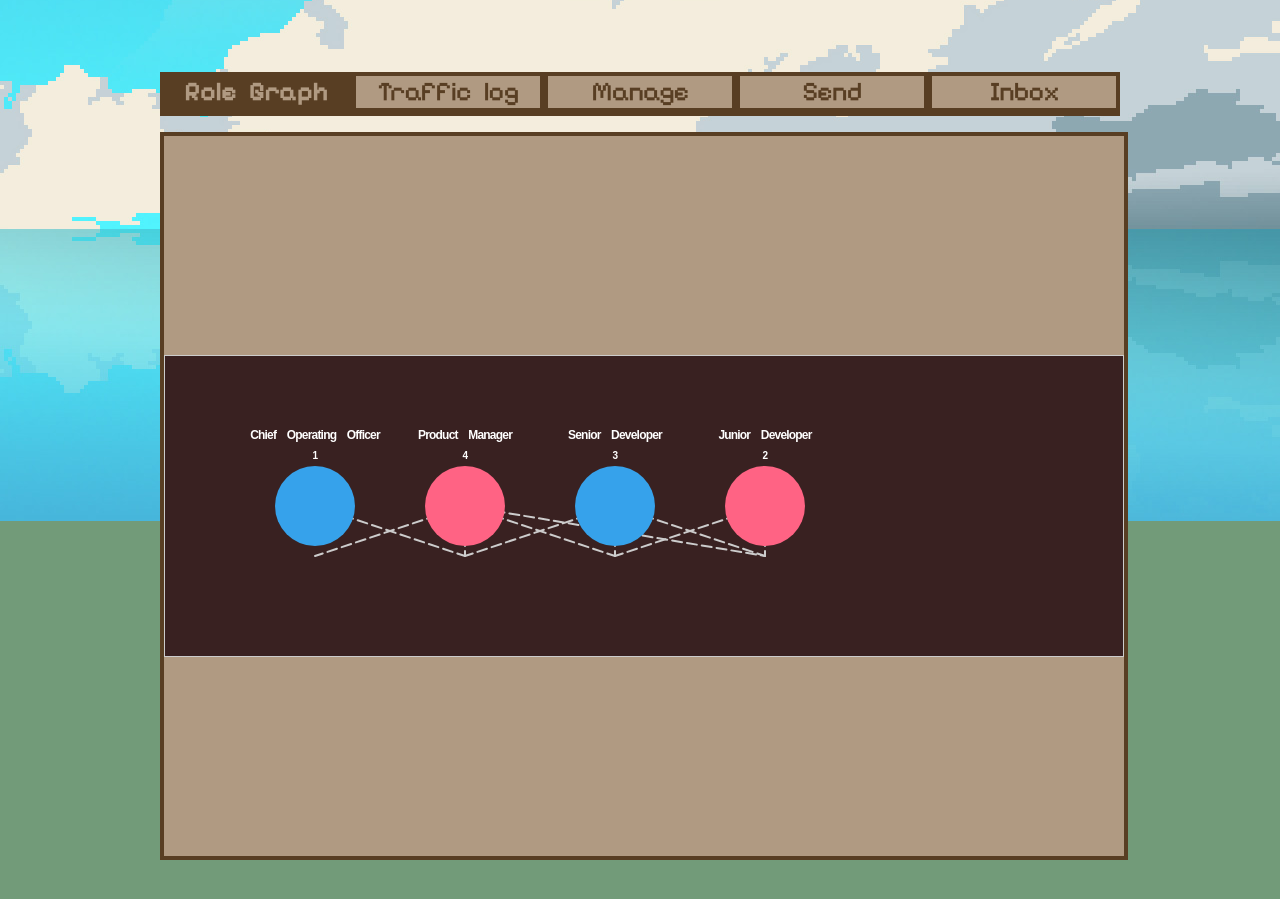
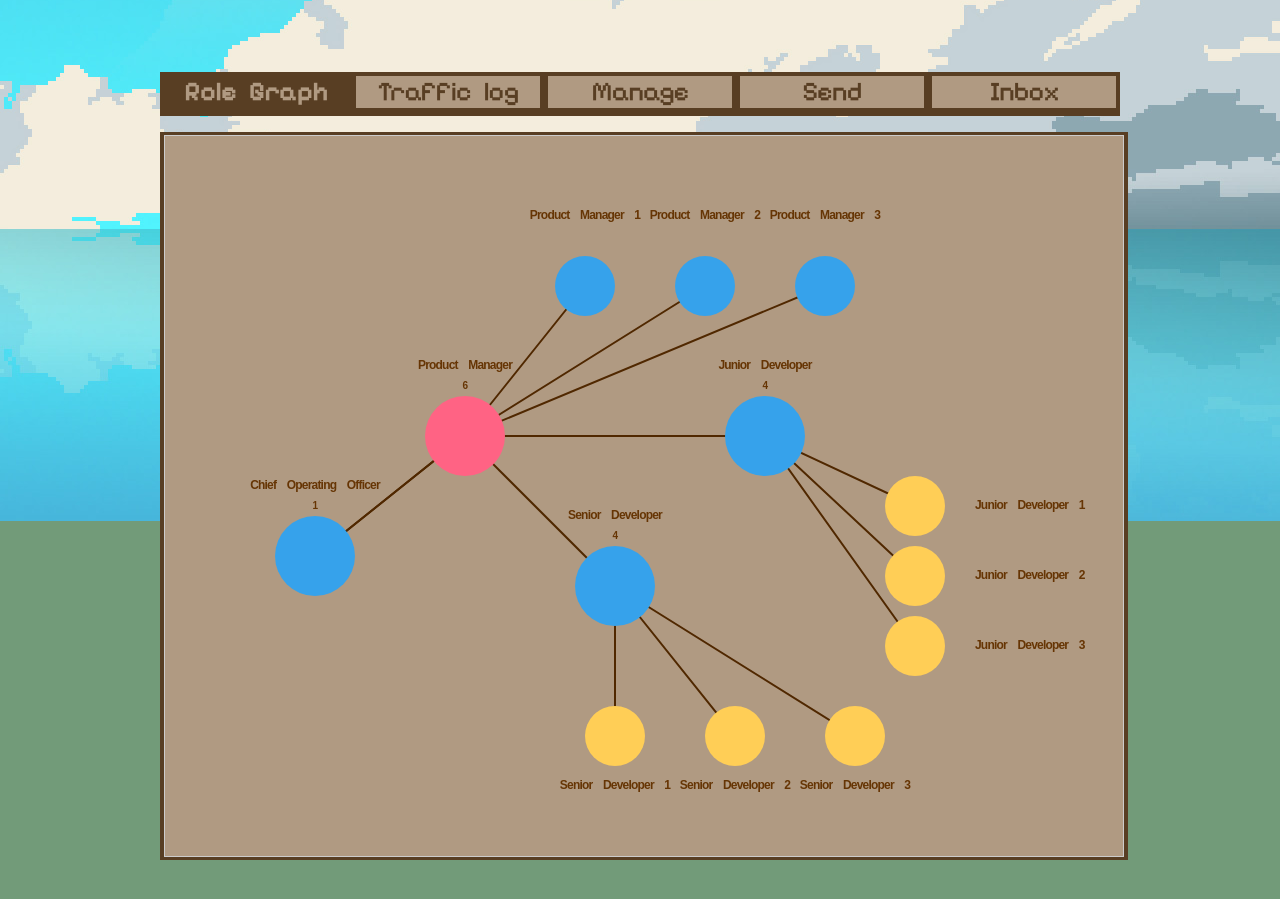
Before and after one commit to agw2005/rsa-encryption-discrete-math-v2, a React (Vite) app: page /product_manager in a window 1280 px wide. Shown: the part 559-1458 px from the top of the page. Built offline with nearby package versions, Linux system fonts and the light colour scheme; sample sign-in values are in the browser's storage.

Commit message:
init visual

```diff
--- a/src/Data/accessGraph.ts
+++ b/src/Data/accessGraph.ts
@@ -4,7 +4,27 @@ export interface accessgraph {
 
   export const accessGraph: accessgraph = {
     "Chief Operating Officer": ["Product Manager"],
-    "Product Manager": ["Chief Operating Officer", "Product Manager", "Senior Developer", "Junior Developer"],
-    "Senior Developer": ["Product Manager", "Senior Developer", "Junior Developer"],
-    "Junior Developer": ["Senior Developer", "Junior Developer"]
+    "Product Manager": [
+        "Chief Operating Officer",
+        "Product Manager 1",
+        "Product Manager 2",
+        "Product Manager 3",
+        "Junior Developer",
+        "Senior Developer"
+    ],
+    // End of Selection
+    "Senior Developer": [
+        "Product Manager",
+        "Senior Developer 1",
+        "Senior Developer 2",
+        "Senior Developer 3"
+    ],
+    // Removed as per instructions
+    "Junior Developer": [
+        "Product Manager",
+        "Junior Developer 1",
+        "Junior Developer 2",
+        "Junior Developer 3"
+    ],
+    // Removed as per instructions
   };
--- a/src/components/User/productManager/Graph.css
+++ b/src/components/User/productManager/Graph.css
@@ -1,12 +1,11 @@
 .graph-container {
   width: 100%;
-  height: 300px; /* Adjust height as needed */
+  height: 100%;
   display: flex;
   justify-content: center;
   align-items: center;
-  background-color: #392121; /* Background color for the graph area */
-  border: 1px solid #ccc; /* Optional border */
-  margin-top: 20px; /* Space above the graph */
+  background-color: var(--secondary-color);
+  margin-top: 0px;
 }
 
 .svg-container {
@@ -14,57 +13,56 @@
   height: 100%;
 }
 
-/* Styling for each role */
 .circle-Chief-Operating-Officer {
-  fill: #FF6384; /* Red */
+  fill: hsl(347, 89%, 45%);
 }
 
 .circle-Product-Manager {
-  fill: #36A2EB; /* Blue */
+  fill: #086eb2;
 }
 
 .line-Product-Manager {
-  stroke: #36A2EB; /* Blue */
+  stroke: #36A2EB;
 }
 .circle-Product-Manager-Branch1 {
-  fill: #36A2EB; /* Blue */
+  fill: #36A2EB;
 }
 
 .circle-Product-Manager-Branch2 {
-  fill: #36A2EB; /* Blue */
+  fill: #36A2EB;
 }
 
 .circle-Product-Manager-Branch3 {
-  fill: #36A2EB; /* Blue */
+  fill: #36A2EB;
 }
 
 .circle-Senior-Developer {
-  fill: #FFCE56; /* Yellow */
+  fill: #FFCE56;
 }
 
 .circle-Junior-Developer {
-  fill: #FFCE56; /* Yellow */
+  fill: #FFCE56;
 }
 
 .circle-Junior-Developer-Branch {
-  fill: #FFCE56; /* Yellow */
-  transition: transform 0.2s; /* Smooth transition for hover effects */
+  fill: #FFCE56;
+  transition: transform 0.2s;
 }
 
 .circle-Junior-Developer-Branch:hover {
-  transform: scale(1.1); /* Slightly enlarge circle on hover */
+  transform: scale(1.1);
 }
 
 line {
-  stroke: #ccc; /* Default line color */
-  stroke-width: 2; /* Line thickness */
-  stroke-linecap: round; /* Adjust line cap to prevent line from passing the circle */
-  stroke-dasharray: 10, 5; /* Dashed line effect */
+  stroke: #502800;
+  stroke-width: 2;
+  stroke-linecap: round;
 }
 
 text {
-  font-family: Arial, sans-serif; /* Font family for text */
-  font-weight: bold; /* Bold text for better visibility */
-  pointer-events: none; /* Prevent text from interfering with mouse events */
-  transform: translateY(-60px); /* Raise the role's name more */
+  font-family: Arial, sans-serif;
+  font-weight: bold;
+  pointer-events: none;
+  transform: translateY(-60px);
+  fill: #663504;
 }
--- a/src/components/User/productManager/Graph.tsx
+++ b/src/components/User/productManager/Graph.tsx
@@ -1,33 +1,28 @@
-import React from 'react';
-import { accessGraph } from '../../../Data/accessGraph'; // Import the access graph data
-import './Graph.css'; // Import the CSS file
+import React from 'react'
+import { accessGraph } from '../../../Data/accessGraph'
+import './Graph.css'
 
 const Graph: React.FC = () => {
-  // Define a color mapping for each role index
   const colorMapping: { [key: number]: string } = {
-    0: "#FF6384", // Red
-    1: "#36A2EB", // Blue
-    2: "#FFCE56", // Yellow
-    3: "#4BC0C0", // Teal
-    4: "#9966FF", // Purple
-    // Add more colors if needed
+    0: "#FF6384",
+    1: "#36A2EB",
+    2: "#FFCE56",
+    3: "#4BC0C0",
+    4: "#9966FF",
   };
 
-  // Welsh-Powell algorithm implementation
   const welshPowell = (graph: { [key: string]: string[] }) => {
     const colors: { [key: string]: number } = {};
-    const sortedRoles = Object.keys(graph).sort((a, b) => graph[b].length - graph[a].length); // Sort by degree
+    const sortedRoles = Object.keys(graph).sort((a, b) => graph[b].length - graph[a].length);
 
     for (const role of sortedRoles) {
       const assignedColors = new Set<number>();
-      // Check colors of adjacent roles
       for (const neighbor of graph[role]) {
         if (colors[neighbor] !== undefined) {
           assignedColors.add(colors[neighbor]);
         }
       }
 
-      // Assign the lowest available color
       let color = 0;
       while (assignedColors.has(color)) {
         color++;
@@ -38,32 +33,40 @@ const Graph: React.FC = () => {
     return colors;
   };
 
-  // Apply the Welsh-Powell algorithm to get colors for each role
   const colors = welshPowell(accessGraph);
 
-  // Transform the accessGraph data into a format suitable for the graph
   const data = Object.entries(accessGraph).map(([role, accessibleRoles]) => ({
     label: role,
-    value: accessibleRoles.length, // Count of accessible roles
-    color: colorMapping[colors[role]] || "#CCCCCC", // Use the color from the Welsh-Powell algorithm
-    accessibleRoles, // Keep track of accessible roles for drawing edges
+    value: accessibleRoles.length,
+    color: colorMapping[colors[role]] || "#CCCCCC",
+    accessibleRoles,
   }));
 
   return (
     <div className="graph-container">
-      <svg className="svg-container" width="100%" height="300">
+      <svg className="svg-container" width="100%" height="500">
         {data.map((item, index) => {
-          const x = (index + 1) * 150; // Calculate x position for circles
-          const y = 150; // Fixed y position for circles
+          const x = (index + 1) * 150;
+          let y = 150;
 
-          // Draw lines to accessible roles
+          if (item.label === "Chief Operating Officer") {
+            y = 420;
+          } else if (item.label === "Product Manager") {
+            y = 300;
+          } else if (item.label === "Senior Developer") {
+            y = 450;
+          } else if (item.label === "Junior Developer") {
+            y = 300;
+          }
+
           return (
             <React.Fragment key={index}>
+              {}
               {item.accessibleRoles.map((role) => {
                 const targetIndex = data.findIndex(d => d.label === role);
                 if (targetIndex !== -1) {
                   const targetX = (targetIndex + 1) * 150;
-                  const targetY = y + 50; // Adjust y position for branches
+                  const targetY = (targetIndex === index) ? y : (targetIndex === 0 ? 420 : 300);
                   return (
                     <line
                       key={role}
@@ -71,20 +74,87 @@ const Graph: React.FC = () => {
                       y1={y}
                       x2={targetX}
                       y2={targetY}
+                      stroke="#000000"
+                      strokeWidth="2"
+                      strokeLinecap="round"
+                      color='#663504'
                     />
                   );
                 }
                 return null;
               })}
-              <circle cx={x} cy={y} r="40" fill={item.color} />
-              <text x={x} y={y - 10} textAnchor="middle" alignmentBaseline="middle" fill="#fff" fontSize="12">{item.label}</text>
-              <text x={x} y={y + 10} textAnchor="middle" alignmentBaseline="middle" fill="#fff" fontSize="10">{item.value}</text>
+
+              {}
+              {item.label === "Product Manager" && ["Product Manager 1", "Product Manager 2", "Product Manager 3"].map((branch, branchIndex) => {
+                const branchX = x + (branchIndex + 1) * 120;
+                const branchY = y - 150;
+
+
+                const lineStartX = x;
+                const lineStartY = y;
+
+                return (
+                  <React.Fragment key={branch}>
+                    <line x1={lineStartX} y1={lineStartY} x2={branchX} y2={branchY} />
+                    <circle cx={branchX} cy={branchY} r="30" fill="#36A2EB" />
+                    <text x={branchX} y={branchY - 10} textAnchor="middle" alignmentBaseline="middle" fill="#fff" fontSize="12">{branch}</text>
+                  </React.Fragment>
+                );
+              })}
+
+              {}
+              {item.label === "Junior Developer" && ["Junior Developer 1", "Junior Developer 2", "Junior Developer 3"].map((branch, branchIndex) => {
+                const branchX = x + 150;
+                const branchY = y + (branchIndex + 1) * 70;
+                return (
+                  <React.Fragment key={branch}>
+                    <line x1={x} y1={y} x2={branchX} y2={branchY} />
+                    <circle cx={branchX} cy={branchY} r="30" fill="#FFCE56" />
+                    <text x={branchX + 60} y={branchY + 60} textAnchor="start" alignmentBaseline="middle" fill="#fff" fontSize="12">{branch}</text>
+                  </React.Fragment>
+                );
+              })}
+
+              {}
+              {item.label === "Senior Developer" && ["Senior Developer 1", "Senior Developer 2", "Senior Developer 3"].map((branch, branchIndex) => {
+                const branchX = x + (branchIndex * 120);
+                const branchY = y + 150;
+                return (
+                  <React.Fragment key={branch}>
+                    <line x1={x} y1={y} x2={branchX} y2={branchY} />
+                    <circle cx={branchX} cy={branchY} r="30" fill="#FFCE56" />
+                    <text x={branchX} y={branchY + 110} textAnchor="middle" alignmentBaseline="middle" fill="#fff" fontSize="12">{branch}</text>
+                  </React.Fragment>
+                );
+              })}
+
             </React.Fragment>
           );
+        })}
+
+        {}
+        {data.map((item, index) => {
+          const x = (index + 1) * 150;
+          let y = item.label === "Chief Operating Officer" ? 420 :
+                  item.label === "Product Manager" ? 300 :
+                  item.label === "Senior Developer" ? 450 :
+                  item.label === "Junior Developer" ? 300 :
+                  null;
+
+          if (y !== null) {
+            return (
+              <React.Fragment key={`main-circle-${index}`}>
+                <circle cx={x} cy={y} r="40" fill={item.color} />
+                <text x={x} y={y - 10} textAnchor="middle" alignmentBaseline="middle" fill="#fff" fontSize="12">{item.label}</text>
+                <text x={x} y={y + 10} textAnchor="middle" alignmentBaseline="middle" fill="#fff" fontSize="10">{item.value}</text>
+              </React.Fragment>
+            );
+          }
+          return null;
         })}
       </svg>
     </div>
   );
 };
 
-export default Graph;
+export default Graph
--- a/src/components/User/productManager/ProductManagerPage.css
+++ b/src/components/User/productManager/ProductManagerPage.css
@@ -143,11 +143,11 @@ canvas {
 
 .graph-container {
   width: 100%;
-  height: 300px; /* Adjust height as needed */
+  height: 300px;
   display: flex;
   justify-content: center;
   align-items: center;
-  background-color: #f0f0f0; /* Background color for the graph area */
-  border: 1px solid #ccc; /* Optional border */
-  margin-top: 20px; /* Space above the graph */
+  background-color: #f0f0f0;
+  border: 1px solid #ccc;
+  margin-top: 20px; /
 }
--- a/src/components/User/productManager/ProductManagerPage.tsx
+++ b/src/components/User/productManager/ProductManagerPage.tsx
@@ -3,8 +3,8 @@ import { LogOut } from 'lucide-react';
 import { useNavigate } from 'react-router-dom';
 import './ProductManagerPage.css';
 import usersData from '../../../data/users.json';
-import { accessGraph, accessgraph } from '../../../Data/accessGraph'; // Ensure the import path is correct
-import Graph from './Graph'; // Import the Graph component
+import { accessGraph, accessgraph } from '../../../Data/accessGraph';
+import Graph from './Graph';
 
 interface User {
   id: number;
@@ -18,7 +18,7 @@ const ProductManagerPage: React.FC = () => {
   const navigate = useNavigate();
   const [isOpen, setIsOpen] = useState(false);
   const [selectedUser, setSelectedUser] = useState<User | null>(null);
-  const [activeSection, setActiveSection] = useState('graph'); // Default to 'graph'
+  const [activeSection, setActiveSection] = useState('graph');
 
   useEffect(() => {
     const userId = localStorage.getItem('userId');
@@ -40,14 +40,13 @@ const ProductManagerPage: React.FC = () => {
     navigate('/login');
   };
 
-  // Function to check access based on role
   const canAccess = (currentRole: string, targetRole: string, graph: accessgraph): boolean => {
     const accessibleRoles = graph[currentRole] || [];
     return accessibleRoles.includes(targetRole);
   };
 
   if (!currentUser) {
-    return <div>Loading...</div>; // Loading state if the user is not yet fetched
+    return <div>Loading...</div>;
   }
 
   return (
@@ -114,7 +113,7 @@ const ProductManagerPage: React.FC = () => {
         </div>
 
         <div className="snooper-outer-body">
-          {activeSection === 'graph' && <Graph />} {/* Render the Graph component here */}
+          {activeSection === 'graph' && <Graph />} {}
           {activeSection === 'traffic' && <div>Traffic Log Content</div>}
           {activeSection === 'manage' && <div>Manage Content</div>}
           {activeSection === 'send' && (
@@ -143,7 +142,7 @@ const ProductManagerPage: React.FC = () => {
                     {isOpen && (
                       <div className="dropdown-menu">
                         {usersData
-                          .filter((user) => canAccess(currentUser?.role || "", user.role, accessGraph)) // Filter berdasarkan akses yang benar
+                          .filter((user) => canAccess(currentUser?.role || "", user.role, accessGraph))
                           .map((user) => (
                             <div
                               key={user.id}
```
